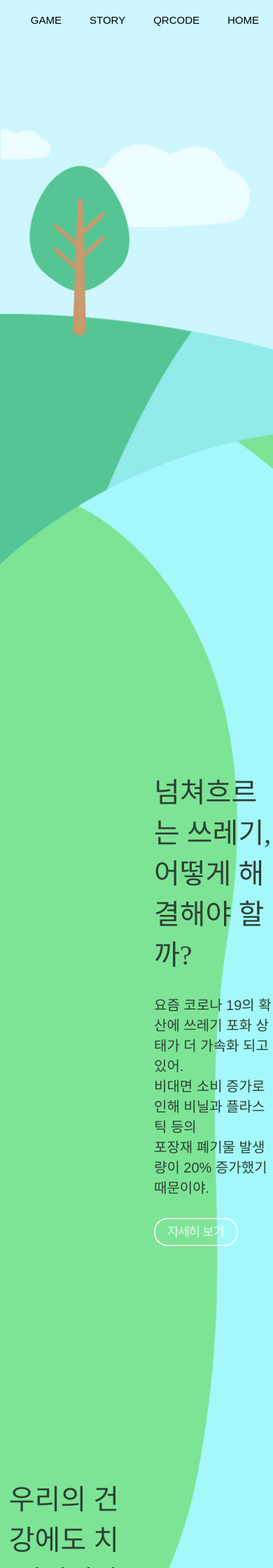
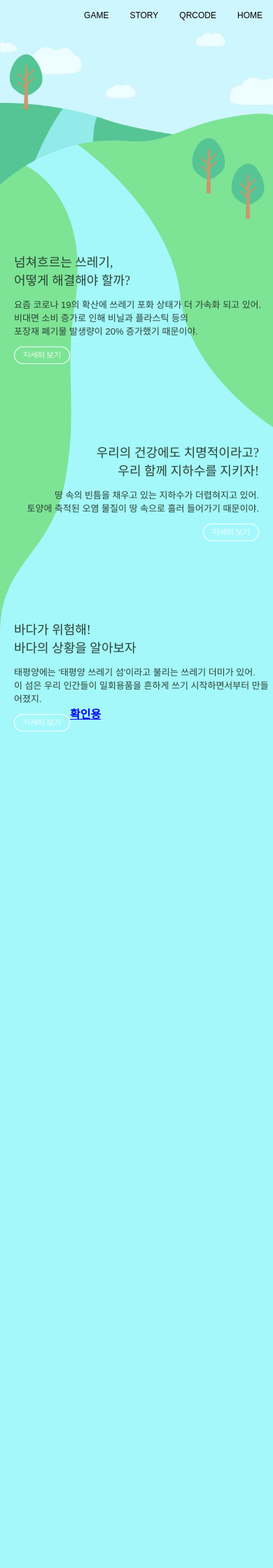
Before and after one commit to seO-Oyen/2021_ITShow, a PHP site: page / in a window 390 px wide. Shown: the top 2240 px of the page at 70% size. After the commit the page ends 1045 px from the top, so only its background shows below. Run offline with PHP 8.4, Linux system fonts and the light colour scheme; some libraries are stand-ins or nearby versions; some web fonts are replaced.

Commit message:
메인 반응형

```diff
--- a/main.css
+++ b/main.css
@@ -105,3 +105,94 @@ header{
 .h_txt .h_txt2{
     opacity:0;
 }
+
+
+/* 반응형 */
+@media all and (max-width:767px){
+    body{
+        background-image: url('image/MainImage.jpg');
+        background-size: cover;
+        background-repeat: no-repeat;
+        height: 100vh;
+    }
+    header{
+        position:fixed;
+        right: 0cm;
+    }
+    .nav_txt{
+        font-family: 'NanumSquare', sans-serif !important;
+        font-size: 12px;
+        float: right;
+        list-style-type: none;
+        text-decoration: none;
+        padding: 15px;
+
+    }
+    .a_txt{
+        text-decoration: none;
+        color: black;
+    }
+    .h_txt{
+        font-family: 'GongGothicMedium';
+        font-size: 18px;
+        text-align: left;
+        padding-top: 360px;
+        padding-left: 20px;
+    }
+    .h_txt2{
+        font-family: 'NanumSquare', sans-serif !important;
+        text-align: left;
+        font-size: 13px;
+        padding-top: 13px;
+        padding-left: 20px;
+    }
+    .h_btn{
+        width: 80px;
+        height: 25px;
+        float: left;
+        padding-top: 13px;
+        padding-left: 20px;
+    }
+    .m_txt{
+        font-family: 'GongGothicMedium';
+        font-size: 18px;
+        text-align: right;
+        padding-top: 150px;
+        padding-right: 20px;
+    }
+    .m_txt2{
+        font-family: 'NanumSquare', sans-serif !important;
+        text-align: right;
+        font-size: 13px;
+        padding-top: 13px;
+        padding-right: 20px;
+    }
+    .m_btn{
+        width: 80px;
+        height: 25px;
+        float: right;
+        padding-top: 13px;
+        padding-right: 20px;
+    }
+    .b_txt{
+        font-family: 'GongGothicMedium';
+        font-size: 18px;
+        text-align: left;
+        padding-top: 150px;
+        padding-left: 20px;
+    }
+    .b_txt2{
+        font-family: 'NanumSquare', sans-serif !important;
+        text-align: left;
+        font-size: 13px;
+        padding-top: 13px;
+        padding-left: 20px;
+    }
+    .b_btn{
+        width: 80px;
+        height: 25px;
+        float: left;
+        padding-top: 13px;
+        padding-left: 20px;
+    }
+}
```
